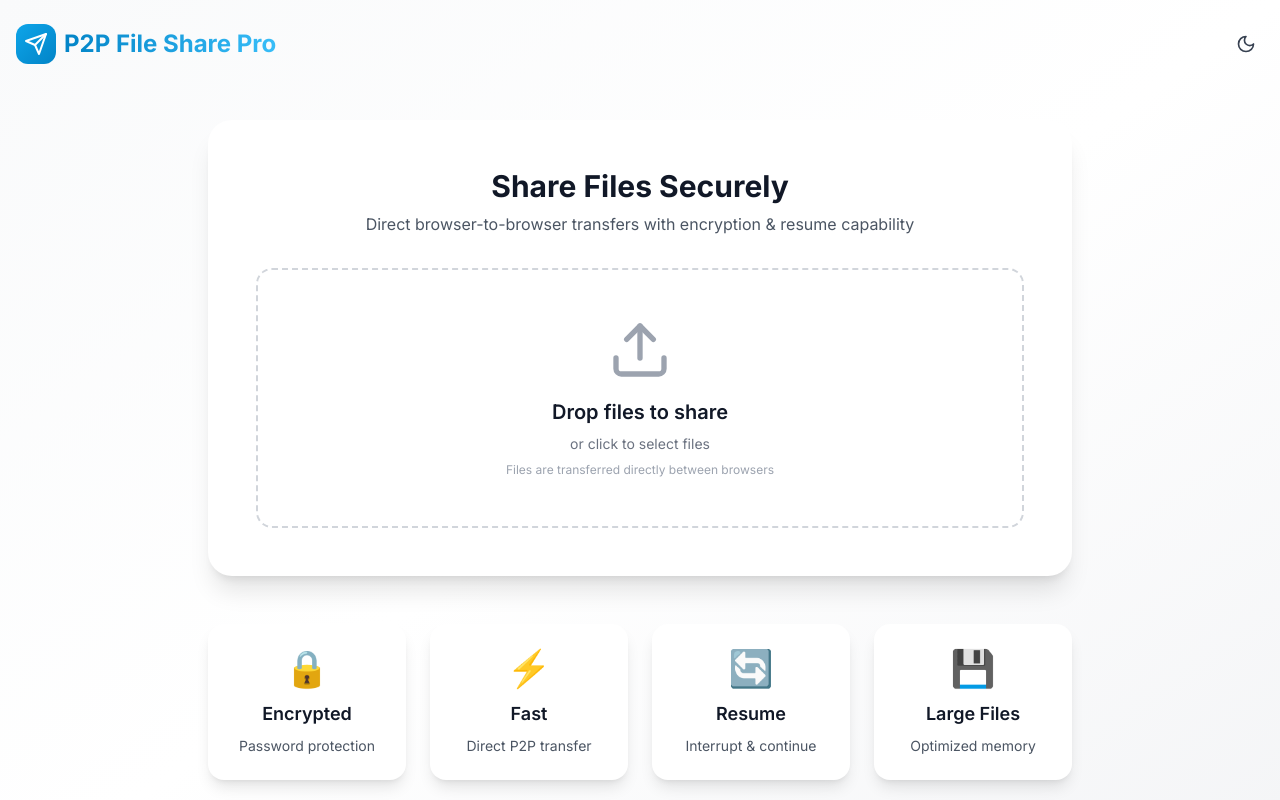
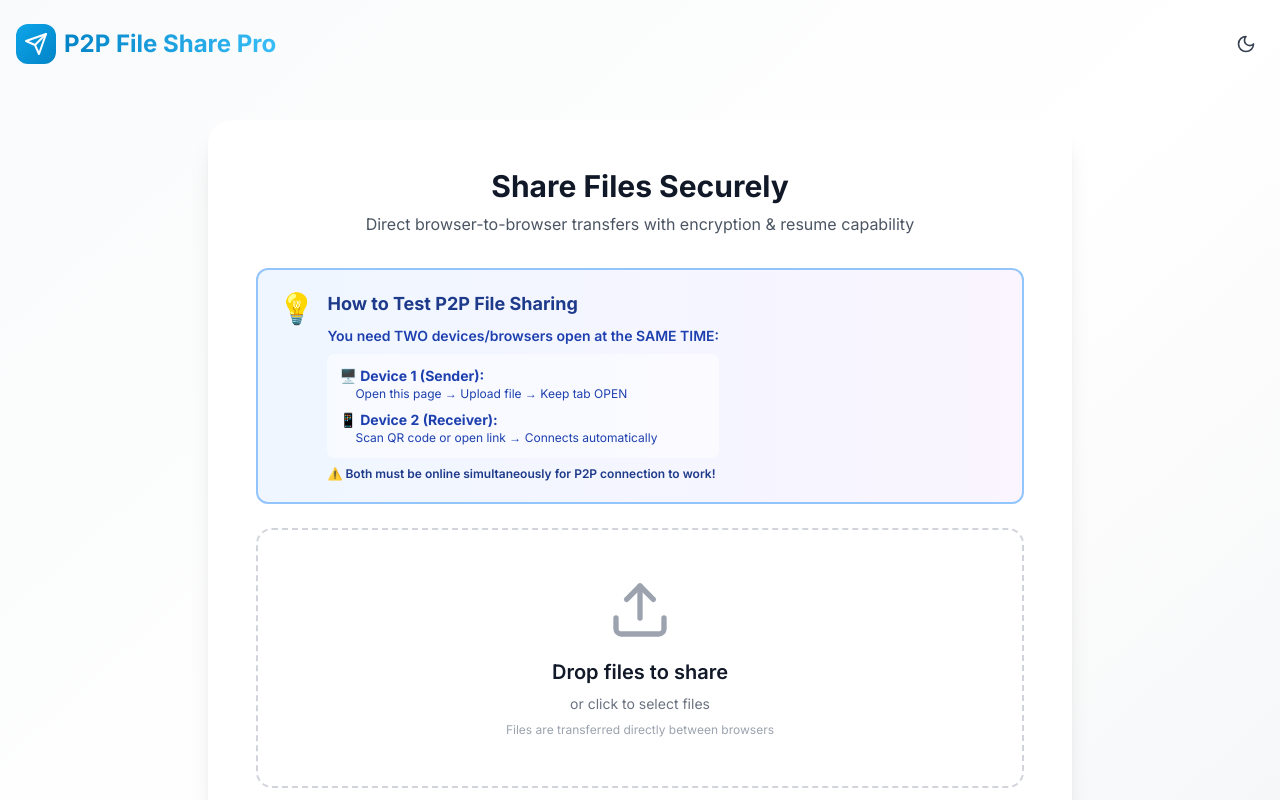
Before and after one commit to hamzamuzamil/filetransfer, a Next.js app: page / in a window 1280 px wide. Shown: the top 800 px of the page. Built offline with nearby package versions, Linux system fonts and the light colour scheme.

Commit message:
Add clear instructions and warnings - explain P2P requires both sender and receiver online simultaneously

```diff
--- a/app/page.tsx
+++ b/app/page.tsx
@@ -422,6 +422,34 @@ export default function Home() {
                   </p>
                 </div>
 
+                {/* Important Notice */}
+                <div className="bg-gradient-to-r from-blue-50 to-purple-50 dark:from-blue-900/20 dark:to-purple-900/20 border-2 border-blue-300 dark:border-blue-700 rounded-xl p-5">
+                  <div className="flex items-start space-x-3">
+                    <div className="text-3xl">💡</div>
+                    <div>
+                      <h3 className="text-lg font-bold text-blue-900 dark:text-blue-300 mb-2">
+                        How to Test P2P File Sharing
+                      </h3>
+                      <div className="text-sm text-blue-800 dark:text-blue-300 space-y-2">
+                        <p className="font-semibold">You need TWO devices/browsers open at the SAME TIME:</p>
+                        <div className="bg-white/50 dark:bg-gray-800/50 rounded-lg p-3 space-y-2">
+                          <div>
+                            <span className="font-bold">🖥️ Device 1 (Sender):</span>
+                            <p className="text-xs ml-4">Open this page → Upload file → Keep tab OPEN</p>
+                          </div>
+                          <div>
+                            <span className="font-bold">📱 Device 2 (Receiver):</span>
+                            <p className="text-xs ml-4">Scan QR code or open link → Connects automatically</p>
+                          </div>
+                        </div>
+                        <p className="text-xs font-semibold text-blue-900 dark:text-blue-200">
+                          ⚠️ Both must be online simultaneously for P2P connection to work!
+                        </p>
+                      </div>
+                    </div>
+                  </div>
+                </div>
+
                 <FileDropZone
                   onFilesSelected={handleFilesSelected}
                   disabled={false}
@@ -545,12 +573,22 @@ export default function Home() {
                   <div className="text-center space-y-4">
                     <Loader2 className="w-12 h-12 text-primary-500 animate-spin mx-auto" />
                     <p className="text-lg font-medium">Connecting to sender...</p>
-                    <p className="text-sm text-gray-500 dark:text-gray-400">
-                      Make sure the sender has their browser open with the share link page visible.
-                    </p>
-                    <p className="text-xs text-gray-400 dark:text-gray-500">
-                      Connection will timeout after 30 seconds if sender is not available.
-                    </p>
+                    <div className="bg-blue-50 dark:bg-blue-900/20 border border-blue-200 dark:border-blue-800 rounded-lg p-4 max-w-md mx-auto">
+                      <p className="text-sm text-blue-900 dark:text-blue-300 font-semibold mb-2">
+                        💡 How P2P File Sharing Works:
+                      </p>
+                      <ol className="text-xs text-blue-800 dark:text-blue-300 text-left space-y-1 list-decimal list-inside">
+                        <li>Sender must have their browser tab OPEN and WAITING</li>
+                        <li>Receiver (you) opens the link</li>
+                        <li>Both connect directly (peer-to-peer)</li>
+                        <li>Files transfer directly between browsers</li>
+                      </ol>
+                    </div>
+                    <div className="bg-yellow-50 dark:bg-yellow-900/20 border border-yellow-200 dark:border-yellow-800 rounded-lg p-3 max-w-md mx-auto">
+                      <p className="text-xs text-yellow-800 dark:text-yellow-300">
+                        ⚠️ If you're seeing this for more than 10 seconds, the sender might not be online or their tab is closed.
+                      </p>
+                    </div>
                   </div>
                 )}
               </motion.div>
@@ -659,9 +697,29 @@ export default function Home() {
                   <h2 className="text-2xl font-bold mb-2 text-red-600 dark:text-red-400">
                     Transfer Failed
                   </h2>
-                  <p className="text-gray-600 dark:text-gray-400">
+                  <p className="text-gray-600 dark:text-gray-400 mb-4">
                     {error || 'An error occurred during the transfer.'}
                   </p>
+
+                  {/* Helpful explanation */}
+                  <div className="bg-red-50 dark:bg-red-900/20 border border-red-200 dark:border-red-800 rounded-lg p-4 max-w-md mx-auto text-left">
+                    <p className="text-sm font-bold text-red-900 dark:text-red-300 mb-2">
+                      🤔 Why did this happen?
+                    </p>
+                    <ul className="text-xs text-red-800 dark:text-red-300 space-y-1">
+                      <li>• The sender closed their browser tab before you connected</li>
+                      <li>• The sender is not online right now</li>
+                      <li>• The link expired or is invalid</li>
+                      <li>• Network/firewall blocked the connection</li>
+                    </ul>
+                    <div className="mt-3 pt-3 border-t border-red-200 dark:border-red-700">
+                      <p className="text-xs font-bold text-red-900 dark:text-red-200 mb-1">✅ Solution:</p>
+                      <p className="text-xs text-red-800 dark:text-red-300">
+                        Ask the sender to open their browser, upload the file again, and generate a NEW share link.
+                        Make sure they keep their tab open while you connect!
+                      </p>
+                    </div>
+                  </div>
                 </div>
                 <button
                   onClick={handleReset}
--- a/components/ShareLink.tsx
+++ b/components/ShareLink.tsx
@@ -123,17 +123,27 @@ export default function ShareLink({ link }: ShareLinkProps) {
 
       {/* Instructions */}
       <div className="space-y-3">
+        <div className="bg-red-50 dark:bg-red-900/20 border-2 border-red-300 dark:border-red-700 rounded-lg p-4">
+          <p className="text-sm font-bold text-red-900 dark:text-red-300 mb-2 text-center">
+            🚨 CRITICAL: Do NOT Close This Tab!
+          </p>
+          <p className="text-xs text-red-800 dark:text-red-300 text-center">
+            You MUST keep this browser tab open and visible. If you close or minimize it, the transfer will fail!
+          </p>
+        </div>
+
         <div className="bg-green-50 dark:bg-green-900/20 border border-green-200 dark:border-green-800 rounded-lg p-4">
-          <p className="text-sm font-semibold text-green-900 dark:text-green-300 mb-2">✨ Easy Sharing Options:</p>
+          <p className="text-sm font-semibold text-green-900 dark:text-green-300 mb-2">📤 How to Share:</p>
           <ol className="text-xs text-green-800 dark:text-green-300 space-y-1">
-            <li>📱 <strong>Best:</strong> Scan QR code with your phone and send from there</li>
-            <li>📤 <strong>Or:</strong> Click "Share Link" button to use WhatsApp/Email</li>
-            <li>📋 <strong>Or:</strong> Click "Copy Link" and paste in another window</li>
+            <li><strong>Option 1:</strong> Scan QR code with phone → Send from phone</li>
+            <li><strong>Option 2:</strong> Click "Share Link" → Choose WhatsApp/Email</li>
+            <li><strong>Option 3:</strong> Click "Copy Link" → Paste in separate window</li>
           </ol>
         </div>
-        <div className="bg-yellow-50 dark:bg-yellow-900/20 border border-yellow-200 dark:border-yellow-800 rounded-lg p-3">
-          <p className="text-xs text-yellow-800 dark:text-yellow-300 text-center font-medium">
-            ⚠️ <strong>Important:</strong> Keep this browser tab open and visible until the recipient connects!
+
+        <div className="bg-blue-50 dark:bg-blue-900/20 border border-blue-200 dark:border-blue-800 rounded-lg p-3">
+          <p className="text-xs text-blue-800 dark:text-blue-300 text-center">
+            💡 <strong>Tip:</strong> Use your phone to scan the QR code. This way your computer tab stays open!
           </p>
         </div>
       </div>
```
